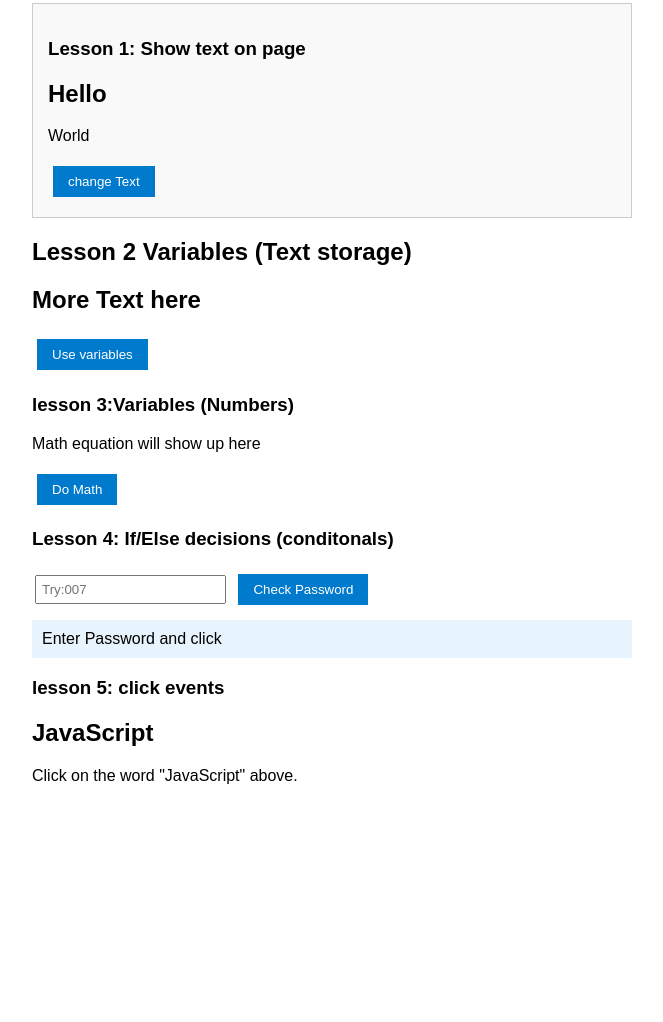
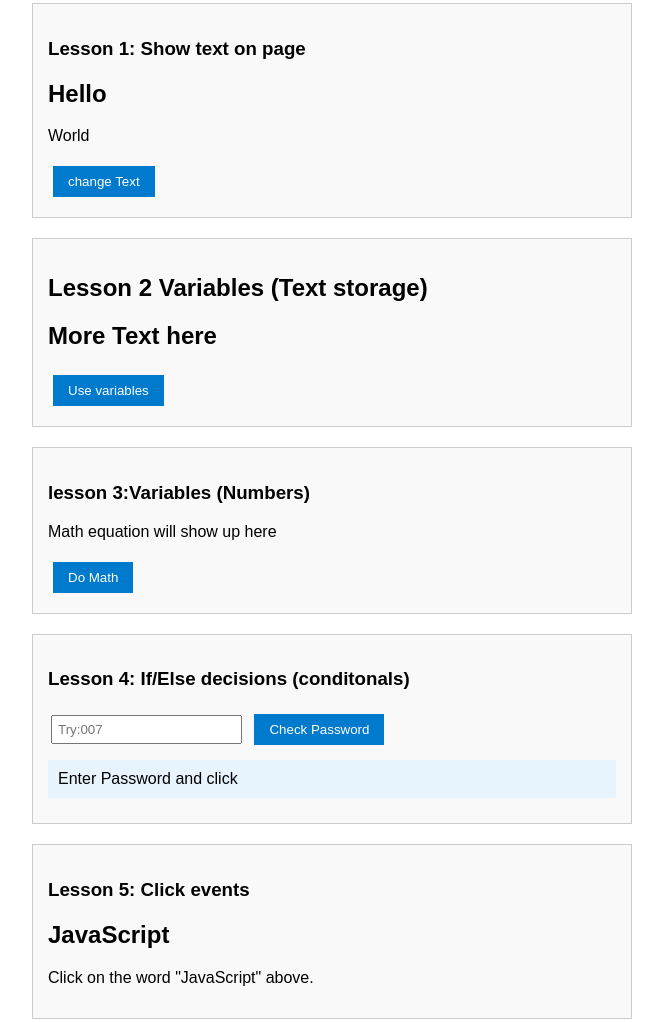
Before and after one commit to SEHOLESM/Week4--JavaScript, a plain HTML site: page index.html in a window 1280 px wide. Shown: the part 117-1139 px from the top of the page, without its empty margins (308-971 px from the left). Before the commit the page ends 958 px from the top, so only its background shows below. Drawn offline with Linux system fonts and the light colour scheme.

Commit message:
lesson 5
Lesson 5: Click events

```diff
--- a/index.html
+++ b/index.html
@@ -29,7 +29,7 @@
 
   <!--lesson 2-->
 
-  <div class="lesson">
+   <div class="Lesson">
     <h2 id="Heading2">Lesson 2 Variables (Text storage)</h2>
     <h2 id="text2">More Text here</h2>
     <button onclick="Lesson2()">Use variables</button>
@@ -47,7 +47,7 @@
 
   </div>
   <!--lesson 3- variables part 2--->
-  <div class="lesson">
+   <div class="Lesson">
     <h3>lesson 3:Variables (Numbers)</h3>
     <p id="Math">Math equation will show up here</p>
     <button onclick="Lesson3()">Do Math</button>
@@ -60,7 +60,7 @@
     </script>
   </div>
    <!--lesson 4- conditonal part 2--->
-<div class="lesson">
+ <div class="Lesson">
   <h3>Lesson 4: If/Else decisions (conditonals)</h3>
   <input type="password" id="password" placeholder="Try:007">
   <button onclick="lesson4()">Check Password</button>
@@ -80,17 +80,16 @@
 </div>
 
  <!--lesson 5---->
-<div class="lesson">
-  <h3>lesson 5: click events</h3>
-  <h2 onclick="this.innerHTML='Its awesome!'">JavaScript</h2>
+
+ <div class="Lesson">
+  <h3>Lesson 5: Click events</h3>
+
+  <h2 onclick="this.innerHTML='is awesome!' ">JavaScript</h2>
   <p>Click on the word "JavaScript" above.</p>
+  </div>
 
 
-</div>
-
-
-
-
+ <!--lesson 6---->
 
 
 </body>
--- a/style.css
+++ b/style.css
@@ -8,7 +8,7 @@ body{
   border: 1px solid #ccc;
   margin: 20px 0;
   padding: 15px;
-  background: #f9f9f9
+  background: #f9f9f9;
 }
 
 
```
